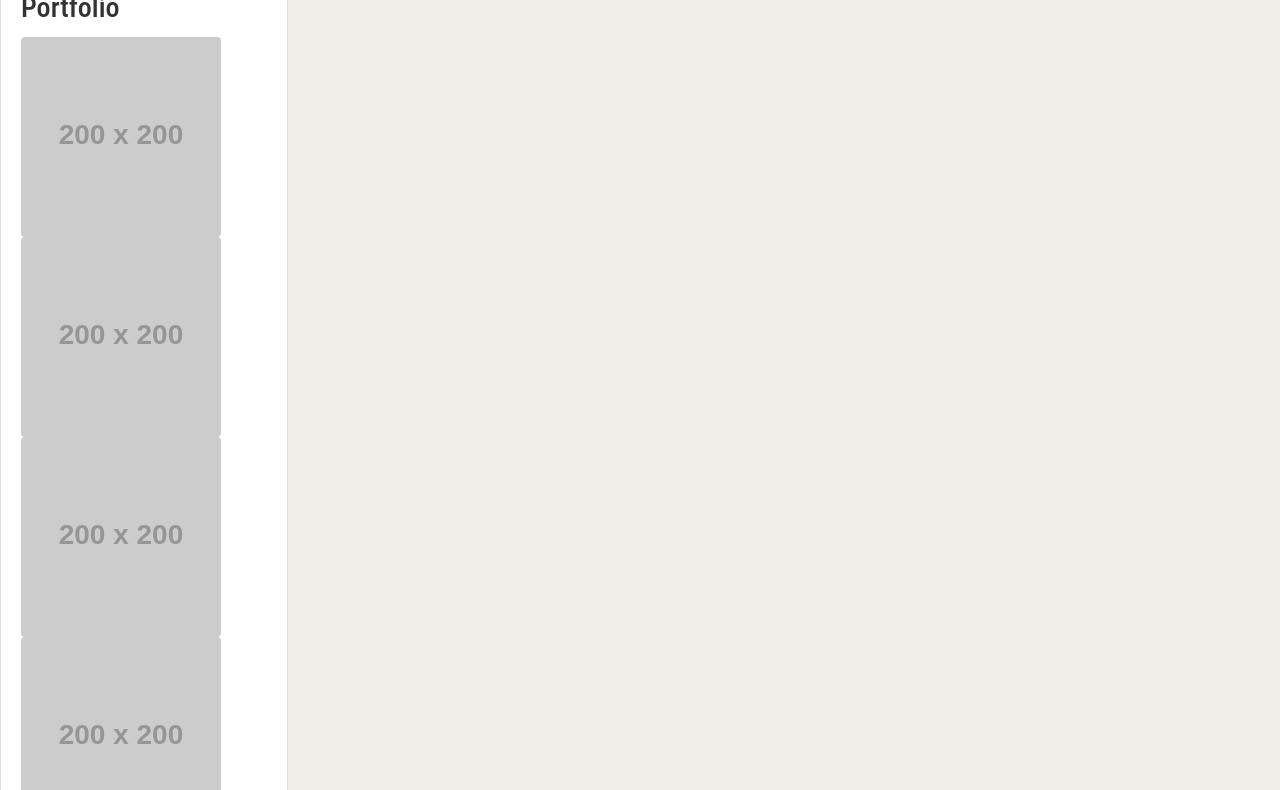
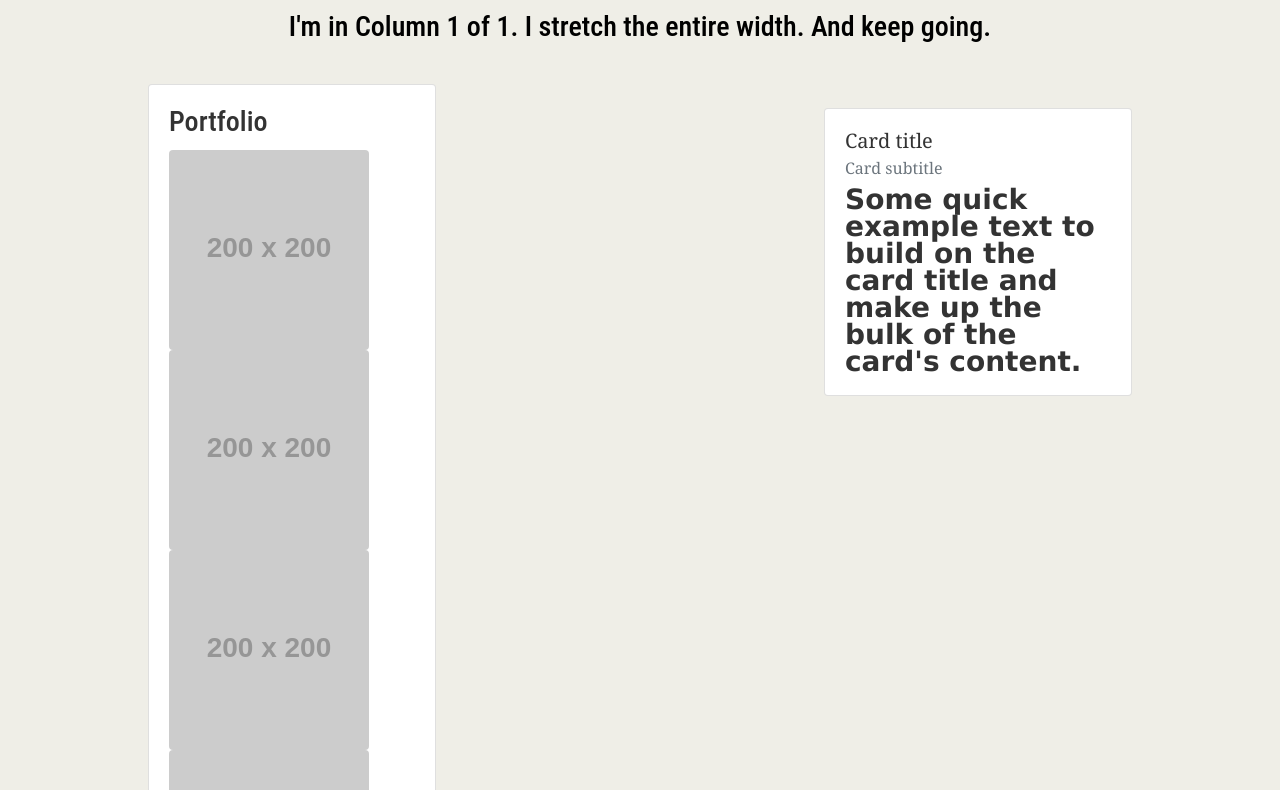
Before and after one commit to dagreatcode/CSS-Bootstrap-Portfolio-gt, a plain HTML site: page portfolio.html in a window 1280 px wide. Shown: the part 89-879 px from the top of the page. Drawn offline with nearby package versions, Linux system fonts and the light colour scheme; placeholder pictures from the web are drawn by us.

Commit message:
fixing on the portfolio

```diff
--- a/portfolio.html
+++ b/portfolio.html
@@ -49,6 +49,23 @@
         </ul>
       </div>
     </nav>
+
+    <!-- Creates the Overall Grid -->
+    <div class="container">
+      <!-- First Row -->
+      <div class="row">
+        <!-- First (and only column) -->
+        <div class="col-md-12">
+          <h1>
+            I'm in Column 1 of 1. I stretch the entire width. And keep going.
+          </h1>
+        </div>
+      </div>
+
+      <!-- Second Row -->
+      <div class="row">
+        <!-- First of two columns -->
+        <div class="col-md-8">
           <!--Added card and imgs inside-->
           <div class="card" style="width: 18rem">
             <div class="card-body">
@@ -85,16 +102,26 @@
               />
             </div>
           </div>
+        </div>
+
+        <!-- Second of two columns -->
+        <div class="col-md-4">
+          <div class="card mt-4">
+            <div class="card-body">
+              <h5 class="card-title">Card title</h5>
+              <h6 class="card-subtitle mb-2 text-muted">Card subtitle</h6>
+              <p class="card-text">Some quick example text to build on the card title and make up the bulk of the card's content.</p>
+            </div>
+          </div>
+        </div>
+      </div>
+    </div>
 
     <script src="" async defer></script>
     <!--Added my footer-->
     <footer>
       <div class="card bg-dark text-white">
-        <img
-          src="./assets/Images/ScreenShot2.png"
-          class="card-img"
-          alt="..."
-        />
+        <img src="./assets/Images/ScreenShot2.png" class="card-img" alt="..." />
         <p class="card-text">
           Full Stack Web Developer with the hunger to learn more. I would love
           to learn as many Languages as I can. My goal is to master Javascript
```
Lines whose indentation alone changed are shown as unchanged.
